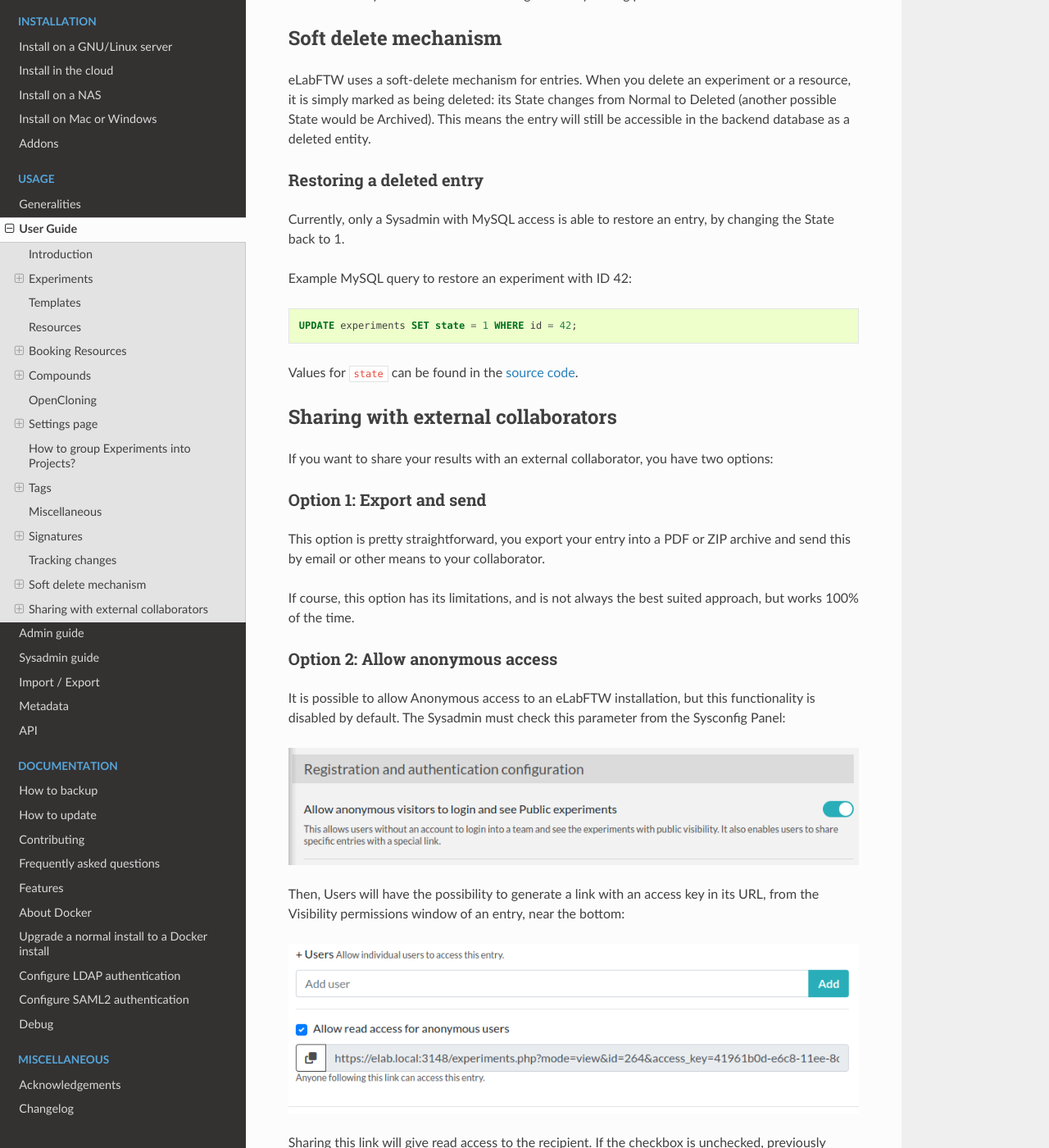
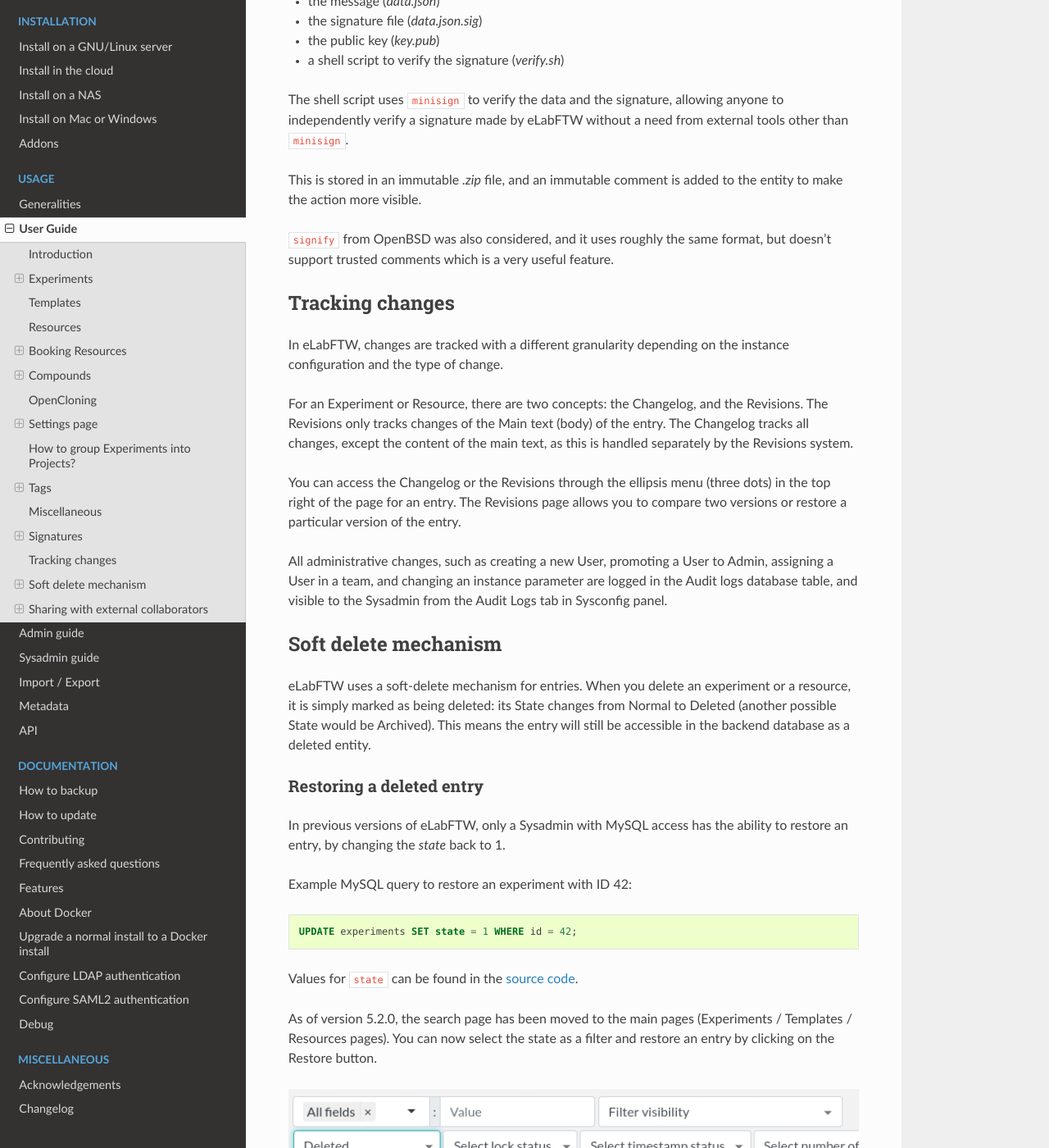
Before and after one commit to elabftw/elabdoc, a Sphinx documentation site: the page built from doc/user-guide.rst, in a window 1280 px wide and 1400 px high, scrolled down 27627 px. Shown: the whole window at 82% size. Built offline with Sphinx 7.4.7 and the Read the Docs theme 3.1.0, drawn with Linux system fonts in a browser that asks for light colours; some of the changed text lies outside the part shown.

Commit message:
DOC: user-guide: update descriptions, add some assets.
- compound editor help guide
- doc-info.png : update with current setup (Addons, Import/Export) screenshot
- restore an entry : update documentation and asset with description
- tinymce mathjax section: lots of exp from the populate default within <pre> tags, so show how to remove it.
- user-guide.rst : replace image:: tags with figure:: and add description. Harmonize -> all pictures centered and not just some of them, all with descripions. Missing gifs but will come later on! (e.g. Tables gif, tags..). Ref to Addons section, update "restore entry"

```diff
--- a/doc/user-guide.rst
+++ b/doc/user-guide.rst
@@ -83,9 +83,11 @@
 -------
 For both Experiment and Resource entries, the top part of the page displays a toolbar with several available actions, as described below.
 
-.. image:: img/user-view-toolbar.png
-    :align: center
-    :alt: view mode numbered
+.. figure:: img/user-view-toolbar.png
+   :align: center
+   :alt: Viewing an entry
+
+   Viewing an entry
 
 1. Go back
 ^^^^^^^^^^
@@ -111,15 +113,19 @@
 
 The timestamped data and corresponding token are then saved in the "Attached Files" section of the entry as a zip file. This file is initially in an "Archived" state, meaning it is hidden from view by default. To view archived files, click the "Show Archived" button on the right side of the "Uploaded Files" section in edit mode:
 
-.. image:: img/show-archived-uploads.png
-    :align: center
-    :alt: timestamp archive
+.. figure:: img/show-archived-uploads.png
+   :align: center
+   :alt: timestamp archive
+
+   Show archived files
 
 This timestamp archive is immutable and cannot be modified or deleted.
 
-.. image:: img/timestamp-archive.png
-    :align: center
-    :alt: timestamp archive
+.. figure:: img/timestamp-archive.png
+   :align: center
+   :alt: timestamp archive
+
+   The archived zip
 
 
 6. Blockchain timestamp
@@ -129,9 +135,11 @@
 7. Export button
 ^^^^^^^^^^^^^^^^
 
-.. image:: img/export-options.png
-    :align: center
-    :alt: view mode export dropdown
+.. figure:: img/export-options.png
+   :align: center
+   :alt: view mode export dropdown
+
+   List of available exports
 
 The Export menu allows you to save the entry in different file formats.
 
@@ -215,8 +224,11 @@
 ---------
 This is the space to freely describe your experimental setting, procedure, results, and any other information you wish to include about your research. In this rich text editor, you can add text with various formatting options, create tables, and add images, links, etc…
 
-    .. image:: img/tinymce-editor.png
-       :alt: Tinymce editor
+   .. figure:: img/tinymce-editor.png
+      :align: center
+      :alt: Tinymce editor
+
+      Tinymce editor
 
 Inserting an image
 ^^^^^^^^^^^^^^^^^^
@@ -257,11 +269,17 @@
 
 To do this, eLabFTW uses Mathjax with the ams extension.
 
-Try this (make sure it is not pasted between `<pre>` Tags!):
+Try the Mathjax expression below (make sure it is not pasted between `<pre>` Tags!):
 
 .. code:: latex
 
     $$\sum_{i=0}^n i^2 = \frac{(n^2+n)(2n+1)}{6}$$
+
+.. figure:: img/tinymce-editor-paragraph.png
+  :align: center
+  :alt: Tinymce editor paragraph
+
+  Change `<pre>` tag into a paragraph.
 
 Use one `$` for inline mode and `$$` for block mode.
 
@@ -509,12 +527,20 @@
 
     Using the editor to draw, import or export molecules
 
+For detailed instructions, click the (?) icon at the top of the editor.
+
+.. figure:: img/compounds-editor-help.png
+    :align: center
+    :alt: compounds editor
+
+    Editor documentation
+
 OpenCloning
 ===========
 
 Since version 5.2, eLabFTW integrates the tool OpenCloning, developed by Manuel Lera Ramirez.
 
-.. note:: To make this tool available in eLabFTW, a specific configuration is required during deployment!
+.. note:: To make this tool available in eLabFTW, a specific configuration is required during deployment! See :ref:`addons` section.
 
 
 .. figure:: img/opencloning.png
@@ -761,7 +787,7 @@
 Restoring a deleted entry
 -------------------------
 
-Currently, only a Sysadmin with MySQL access is able to restore an entry, by changing the State back to 1.
+In previous versions of eLabFTW, only a Sysadmin with MySQL access has the ability to restore an entry, by changing the `state` back to 1.
 
 Example MySQL query to restore an experiment with ID 42:
 
@@ -771,6 +797,13 @@
 
 Values for ``state`` can be found in the `source code <https://github.com/elabftw/elabftw/blob/master/src/Enums/State.php>`_.
 
+As of version 5.2.0, the search page has been moved to the main pages (Experiments / Templates / Resources pages). You can now select the state as a filter and restore an entry by clicking on the Restore button.
+
+.. figure:: img/restore-entry.png
+   :align: center
+   :alt: eLabFTW toolbar
+
+   Filter deleted experiments and restore.
 
 Sharing with external collaborators
 ===================================
```
Also changed, not shown: other parts of doc/user-guide.rst (+3 -2 lines), doc/img/compounds-editor-help.png (added), doc/img/doc-info.png, doc/img/restore-entry.png (added), doc/img/tinymce-editor-paragraph.png (added).
